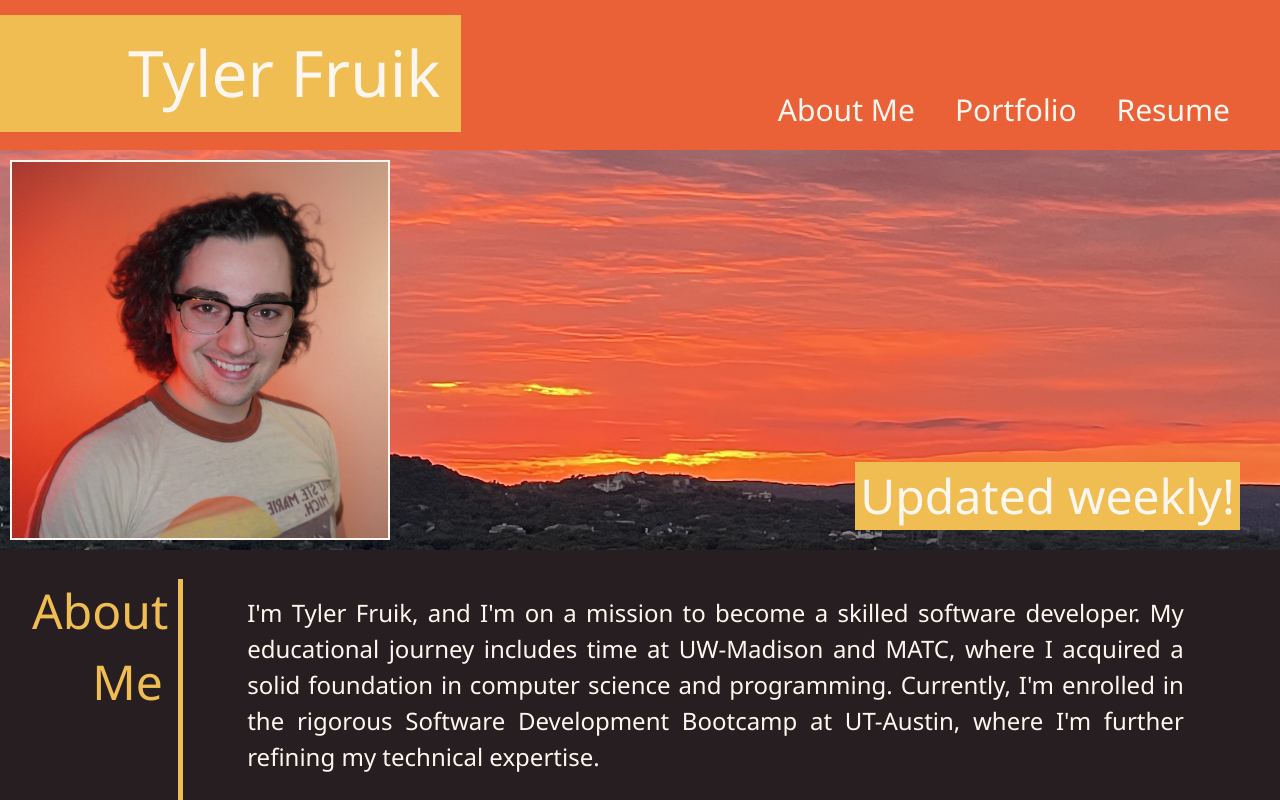
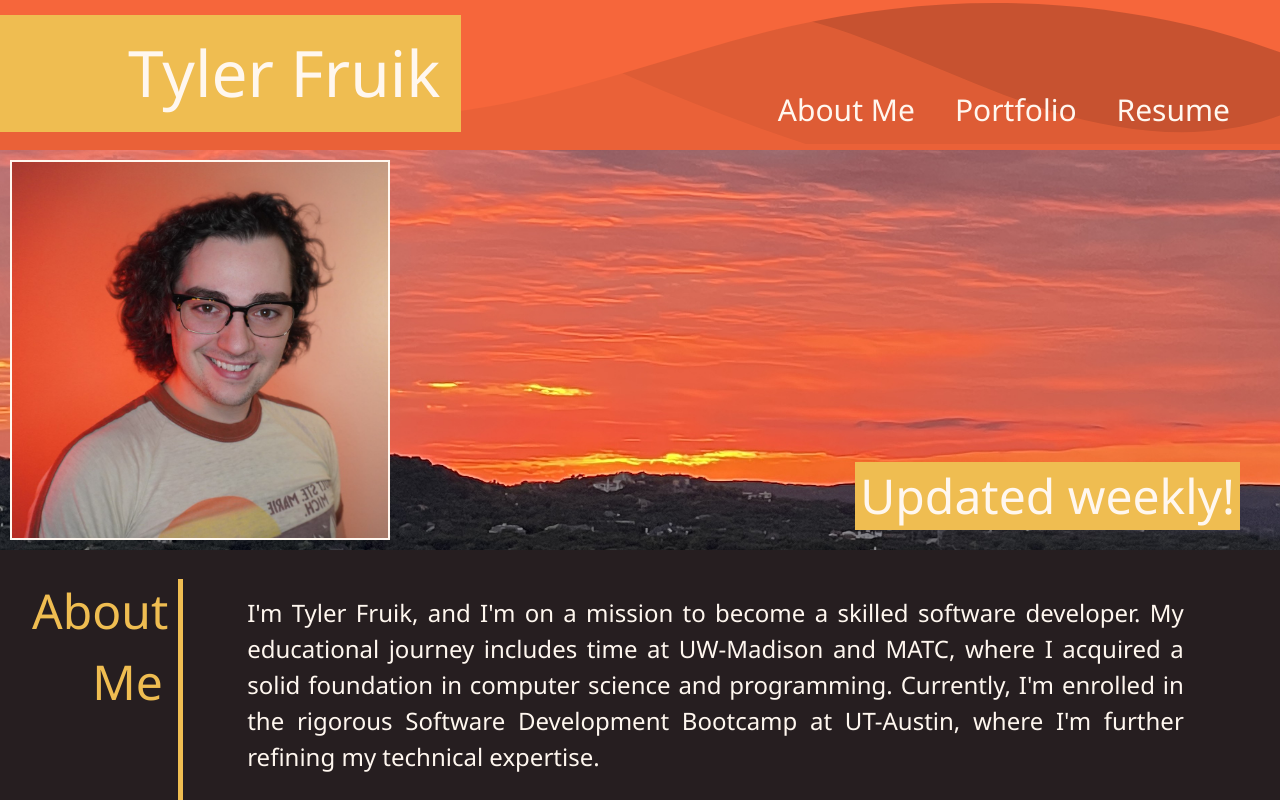
Before and after one commit to TylerFruik/portfolio-react, a React (Vite) app: page / in a window 1280 px wide. Shown: the top 800 px of the page. Built offline with nearby package versions, Linux system fonts and the light colour scheme.

Commit message:
Added wave divs to Nav

```diff
--- a/src/components/Nav.jsx
+++ b/src/components/Nav.jsx
@@ -19,6 +19,21 @@
 
   return (
     <header>
+      <div class="wave">
+        <svg data-name="Layer 1" xmlns="http://www.w3.org/2000/svg" viewBox="0 50 200 10" preserveAspectRatio="none">
+          <path d="M321.39,56.44c58-10.79,114.16-30.13,172-41.86,82.39-16.72,168.19-17.73,250.45-.39C823.78,31,906.67,72,985.66,92.83c70.05,18.48,146.53,26.09,214.34,3V0H0V27.35A600.21,600.21,0,0,0,321.39,56.44Z" class="shape-fill"></path>
+        </svg>
+      </div>
+      <div class="wave2">
+        <svg data-name="Layer 2" xmlns="http://www.w3.org/2000/svg" viewBox="0 0 1200 120" preserveAspectRatio="none">
+          <path d="M321.39,56.44c58-10.79,114.16-30.13,172-41.86,82.39-16.72,168.19-17.73,250.45-.39C823.78,31,906.67,72,985.66,92.83c70.05,18.48,146.53,26.09,214.34,3V0H0V27.35A600.21,600.21,0,0,0,321.39,56.44Z" class="shape-fill"></path>
+        </svg>
+      </div>
+      <div class="wave3">
+        <svg data-name="Layer 3" xmlns="http://www.w3.org/2000/svg" viewBox="0 0 800 80" preserveAspectRatio="none">
+          <path d="M321.39,56.44c58-10.79,114.16-30.13,172-41.86,82.39-16.72,168.19-17.73,250.45-.39C823.78,31,906.67,72,985.66,92.83c70.05,18.48,146.53,26.09,214.34,3V0H0V27.35A600.21,600.21,0,0,0,321.39,56.44Z" class="shape-fill"></path>
+        </svg>
+      </div>
       <Link to='/'>
         <h1>Tyler Fruik</h1>
       </Link>
--- a/src/new.css
+++ b/src/new.css
@@ -262,3 +262,69 @@
   border: 2px solid var(--text);
 }
 /* #endregion */
+
+/*  * Wave */
+/* #region */
+.wave {
+  position: absolute;
+  top: 0;
+  left: 0;
+  width: 100%;
+  overflow: hidden;
+  line-height: 0;
+}
+
+.wave svg {
+  position: relative;
+  display: block;
+  width: calc(100% + 1.3px);
+  height: 144px;
+}
+
+.wave .shape-fill {
+  fill: var(--primary);
+  filter: brightness(95%);
+}
+
+.wave2 {
+  position: absolute;
+  top: 0;
+  left: 0;
+  width: 100%;
+  overflow: hidden;
+  line-height: 0;
+}
+
+.wave2 svg {
+  position: relative;
+  display: block;
+  width: calc(100% + 1.3px);
+  height: 144px;
+}
+
+.wave2 .shape-fill {
+  fill: var(--primary);
+  filter: brightness(85%);
+}
+
+.wave3 {
+  position: absolute;
+  top: 0;
+  left: 0;
+  width: 100%;
+  overflow: hidden;
+  line-height: 0;
+}
+
+.wave3 svg {
+  position: relative;
+  display: block;
+  width: calc(100% + 1.3px);
+  height: 144px;
+}
+
+.wave3 .shape-fill {
+  fill: var(--primary);
+  filter: brightness(105%);
+}
+/* #endregion */
```
